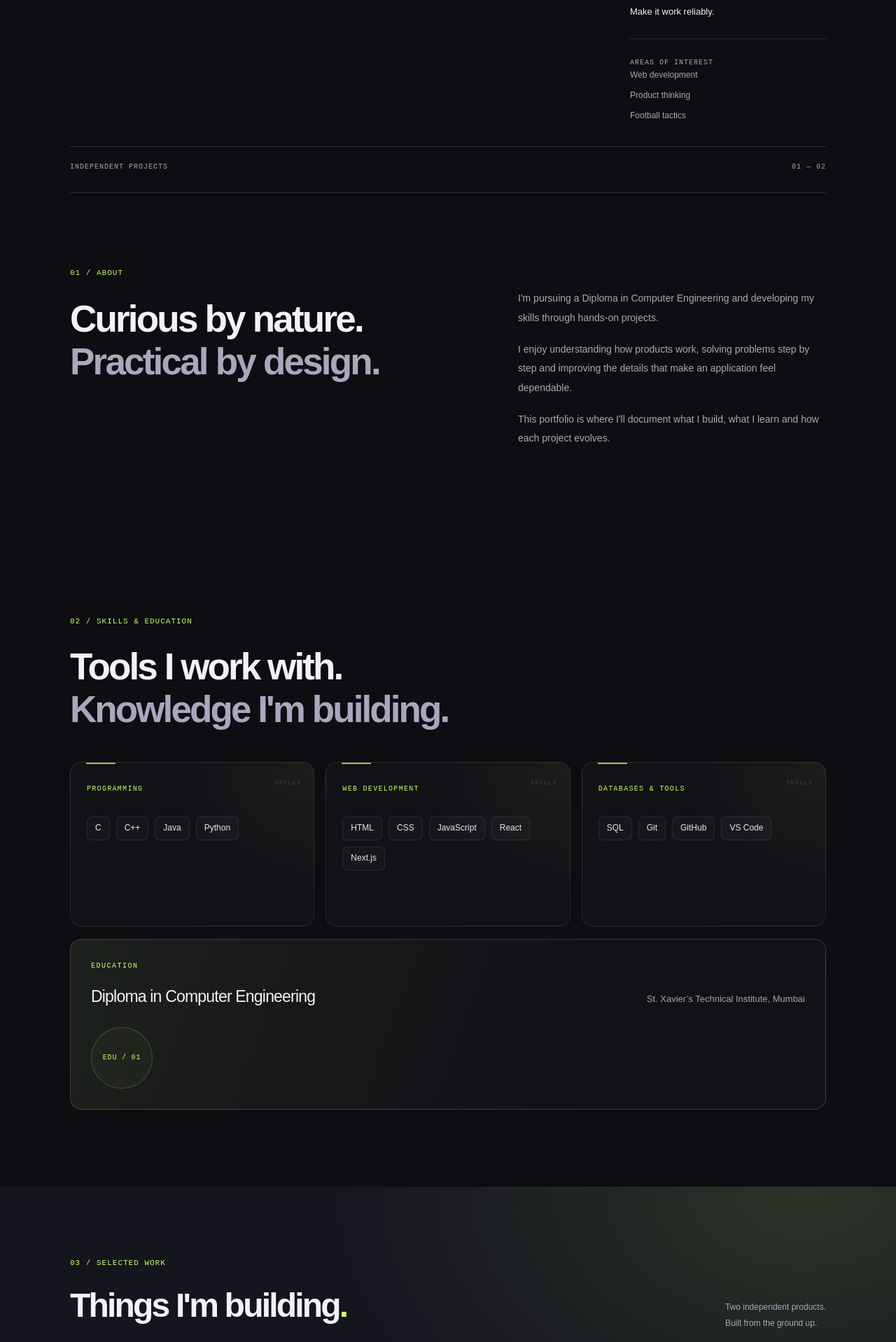
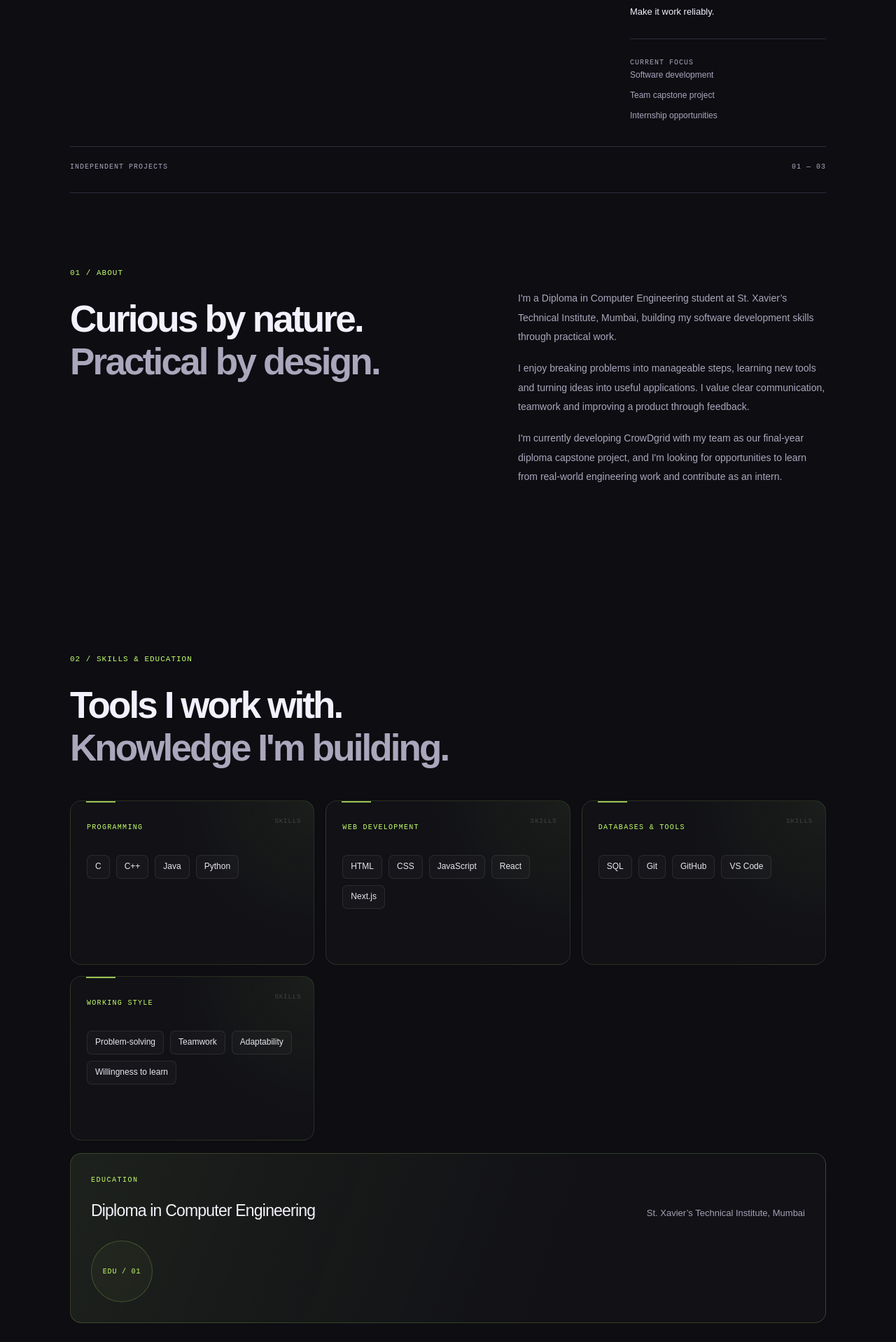
Before and after one commit to Shubhsurve34/shubham-portfolio, a Next.js app: page / in a window 1280 px wide. Shown: the part 722-2640 px from the top of the page at 70% size. Built offline with nearby package versions, Linux system fonts and the light colour scheme.

Commit message:
Update portfolio and add CrowDgrid DropNexa Tactora

```diff
--- a/app/layout.tsx
+++ b/app/layout.tsx
@@ -1,4 +1,3 @@
-
 import type { Metadata } from "next";
 import { Geist, Geist_Mono } from "next/font/google";
 import "./globals.css";
--- a/app/page.tsx
+++ b/app/page.tsx
@@ -6,20 +6,30 @@ import { useEffect, useState } from "react";
 const projects = [
   {
     number: "01",
+    type: "CAPSTONE · TEAM PROJECT",
+    title: "CrowDgrid",
+    description:
+      "A final-year Diploma in Computer Engineering capstone project being developed collaboratively with my team. More details will be added as the project progresses.",
+    stack: "Team capstone · Details in progress",
+    status: "In development",
+    symbol: "↗",
+  },
+  {
+    number: "02",
     type: "WEB APPLICATION",
-    title: "File Sharing Platform",
+    title: "DropNexa",
     description:
-      "Building a dependable sharing experience with a focus on consistency, usability and thoughtful error handling.",
+      "Building a dependable file-sharing experience with a focus on consistency, usability and thoughtful error handling.",
     stack: "Next.js · TypeScript · Firebase",
     status: "In development",
     symbol: "↗",
   },
   {
-    number: "02",
+    number: "03",
     type: "FOOTBALL ANALYTICS",
-    title: "Football Tactics Manager",
+    title: "Tactora",
     description:
-      "A tactical workspace for building formations, moving players across a pitch and saving ideas for future matches.",
+      "A football tactics planning tool for creating formations, arranging player positions and visualizing match strategies.",
     stack: "React · SVG · Firebase",
     status: "In development",
     symbol: "↗",
@@ -38,6 +48,15 @@ const skillGroups = [
   {
     title: "DATABASES & TOOLS",
     skills: ["SQL", "Git", "GitHub", "VS Code"],
+  },
+  {
+    title: "WORKING STYLE",
+    skills: [
+      "Problem-solving",
+      "Teamwork",
+      "Adaptability",
+      "Willingness to learn",
+    ],
   },
 ];
 
@@ -99,7 +118,7 @@ export default function Home() {
             target="_blank"
             rel="noopener noreferrer"
           >
-            LinkedIn
+            LinkedIn ↗
           </a>
         </nav>
       </header>
@@ -124,17 +143,19 @@ export default function Home() {
 
           <div className="hero-actions reveal delay-3">
             <a className="primary-link" href="#projects">
-              Explore my work <span aria-hidden="true"></span>
+              Explore my work <span aria-hidden="true">↘</span>
             </a>
+
             <a className="text-link" href="#about">
-              A little about me <span aria-hidden="true"></span>
+              A little about me <span aria-hidden="true">→</span>
             </a>
+
             <a
               className="text-link"
               href="/Shubham-Surve-Resume.pdf"
               download="Shubham-Surve-Resume.pdf"
             >
-              Download Resume <span aria-hidden="true"></span>
+              Download Resume <span aria-hidden="true">↓</span>
             </a>
           </div>
         </div>
@@ -170,17 +191,17 @@ export default function Home() {
 
           <div className="aside-rule" />
 
-          <p className="aside-label">AREAS OF INTEREST</p>
+          <p className="aside-label">CURRENT FOCUS</p>
           <div className="interest-list">
-            <span>Web development</span>
-            <span>Product thinking</span>
-            <span>Football tactics</span>
+            <span>Software development</span>
+            <span>Team capstone project</span>
+            <span>Internship opportunities</span>
           </div>
         </aside>
 
         <div className="hero-index">
           <span>INDEPENDENT PROJECTS</span>
-          <span>01 — 02</span>
+          <span>01 — 03</span>
         </div>
       </section>
 
@@ -196,17 +217,23 @@ export default function Home() {
 
         <div className="about-copy">
           <p>
-            I'm pursuing a Diploma in Computer Engineering and
-            developing my skills through hands-on projects.
+            I'm a Diploma in Computer Engineering student at
+            St. Xavier’s Technical Institute, Mumbai, building my
+            software development skills through practical work.
           </p>
+
           <p>
-            I enjoy understanding how products work, solving
-            problems step by step and improving the details that
-            make an application feel dependable.
+            I enjoy breaking problems into manageable steps,
+            learning new tools and turning ideas into useful
+            applications. I value clear communication, teamwork
+            and improving a product through feedback.
           </p>
+
           <p>
-            This portfolio is where I'll document what I build,
-            what I learn and how each project evolves.
+            I'm currently developing CrowDgrid with my team as our
+            final-year diploma capstone project, and I'm looking
+            for opportunities to learn from real-world engineering
+            work and contribute as an intern.
           </p>
         </div>
       </section>
@@ -255,9 +282,9 @@ export default function Home() {
             </div>
 
             <p className="section-note">
-              Two independent products.
+              Individual builds and a team capstone.
               <br />
-              Built from the ground up.
+              All currently in development.
             </p>
           </div>
 
@@ -290,8 +317,8 @@ export default function Home() {
           </div>
 
           <p className="projects-footnote">
-            These projects are works in progress. Live demo links will
-            appear here after the applications are deployed.
+            These projects are works in progress. More details and live
+            demo links will be added as the applications develop and are deployed.
           </p>
         </div>
       </section>
@@ -306,8 +333,9 @@ export default function Home() {
         </h2>
 
         <p className="contact-description">
-          I'm interested in learning, building useful products and
-          connecting with people who care about good software.
+          I'm open to internship opportunities where I can contribute,
+          learn from experienced developers and keep improving my
+          software engineering skills. Feel free to reach out.
         </p>
 
         <div className="contact-actions">
@@ -328,8 +356,8 @@ export default function Home() {
               }
             }}
           >
-            {emailCopied ? "Email copied!" : "Email"}
-            <span aria-hidden="true">{emailCopied ?"":""}</span>
+            {emailCopied ? "Email copied!" : "Copy my email"}
+            <span aria-hidden="true">{emailCopied ? "✓" : "↗"}</span>
           </button>
 
           <a
@@ -338,15 +366,16 @@ export default function Home() {
             rel="noopener noreferrer"
             className="secondary-link"
           >
-            GitHub <span aria-hidden="true"></span>
+            GitHub <span aria-hidden="true">↗</span>
           </a>
+
           <a
             href="https://www.linkedin.com/in/shubhamsurve11"
             target="_blank"
             rel="noopener noreferrer"
             className="secondary-link"
           >
-            LinkedIn <span aria-hidden="true"></span>
+            LinkedIn <span aria-hidden="true">↗</span>
           </a>
         </div>
       </section>
@@ -357,7 +386,7 @@ export default function Home() {
         </a>
 
         <p>Designed with intention. Built while learning.</p>
-        <p>© {2026} ShubhTechIN</p>
+        <p>© {year} ShubhTechIN</p>
       </footer>
     </main>
   );
```
